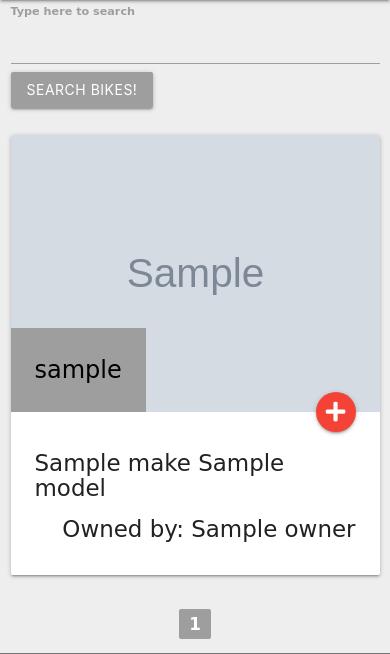
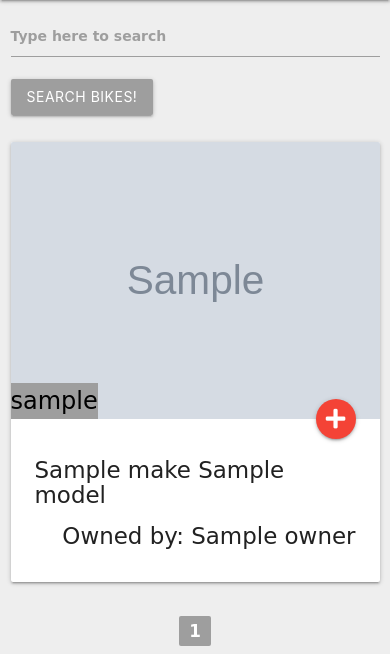
Before and after one commit to Luka-pp/Milestone-Project-3, a Flask app: page /members in a window 390 px wide. Shown: the part 56-710 px from the top of the page. Run offline with Flask 2, Linux system fonts and the light colour scheme; grey boxes marked "Sample" are stand-in pictures; a database or web service that is not in the repository returns one stand-in record (values such as "Sample title"); some libraries are stand-ins or nearby versions; some web fonts are replaced.

Commit message:
fixed padding for card title and changed offset and layout of search bar work done on Testing.md. reformatted some of the code for better read

```diff
--- a/static/css/style.css
+++ b/static/css/style.css
@@ -37,7 +37,7 @@ main {
     margin-left: 5px;
 }
 
-.sp {
+.card .card-image .card-title {
     padding: 12px;
 }
 
@@ -46,7 +46,7 @@ main {
 }
 
 @media only screen and (max-width: 600px) {
-    .sp {
+    .card .card-image .card-title {
         padding: 0;
     }
 }
--- a/templates/members.html
+++ b/templates/members.html
@@ -1,10 +1,12 @@
 {% extends "base.html" %}
 {% block content %}
     <div class="row">
-        <div class="col s12 m2 offset-m10 ">
+        <div class="col s12 m3 offset-m9 ">
             <form action="{{ url_for("search") }}">
-                <label for="query">Type here to search</label>
-                <input id="query" type="text" name="query" required/>
+                <div class="input-field">
+                    <input id="query" type="text" name="query" required/>
+                    <label for="query">Type here to search</label>
+                </div>
                 <button type="submit" class="btn grey ">Search Bikes!</button>
             </form>
         </div>
@@ -15,7 +17,7 @@
                 <div class="card ">
                     <div class="card-image">
                         <img src="{{ bike.img_url }}" alt="Profile Image">
-                        <span class="card-title grey black-text sp"><strong>{{ bike.nickname }}</strong></span>
+                        <span class="card-title grey black-text"><strong>{{ bike.nickname }}</strong></span>
                         <a href="{{ url_for("profile", username=bike.owner) }}" data-position="left"
                            data-tooltip="Click For More"
                            class="btn-floating halfway-fab red tooltipped"><i
--- a/templates/profile.html
+++ b/templates/profile.html
@@ -14,7 +14,7 @@
                 <div class="card">
                     <div class="card-image">
                         <img src="{{ bike.img_url }}" alt="Profile Image">
-                        <span id="sp" class="card-title black-text grey">
+                        <span  class="card-title black-text grey">
                             <strong> {{ bike.nickname }} </strong>
                         </span>
                     </div>
--- a/templates/search.html
+++ b/templates/search.html
@@ -11,7 +11,7 @@
                 <div class="card ">
                     <div class="card-image">
                         <img src="{{ bike.img_url }}" alt="Profile Image">
-                        <span id="sp" class="card-title grey black-text"><strong>{{ bike.nickname }}</strong></span>
+                        <span class="card-title grey black-text"><strong>{{ bike.nickname }}</strong></span>
                         <a href="{{ url_for("profile", username=bike.owner) }}" data-position="left"
                            data-tooltip="Click For More"
                            class="btn-floating halfway-fab red tooltipped"><i
```
Also changed, not shown: Testing.md (+12 -1 lines).
